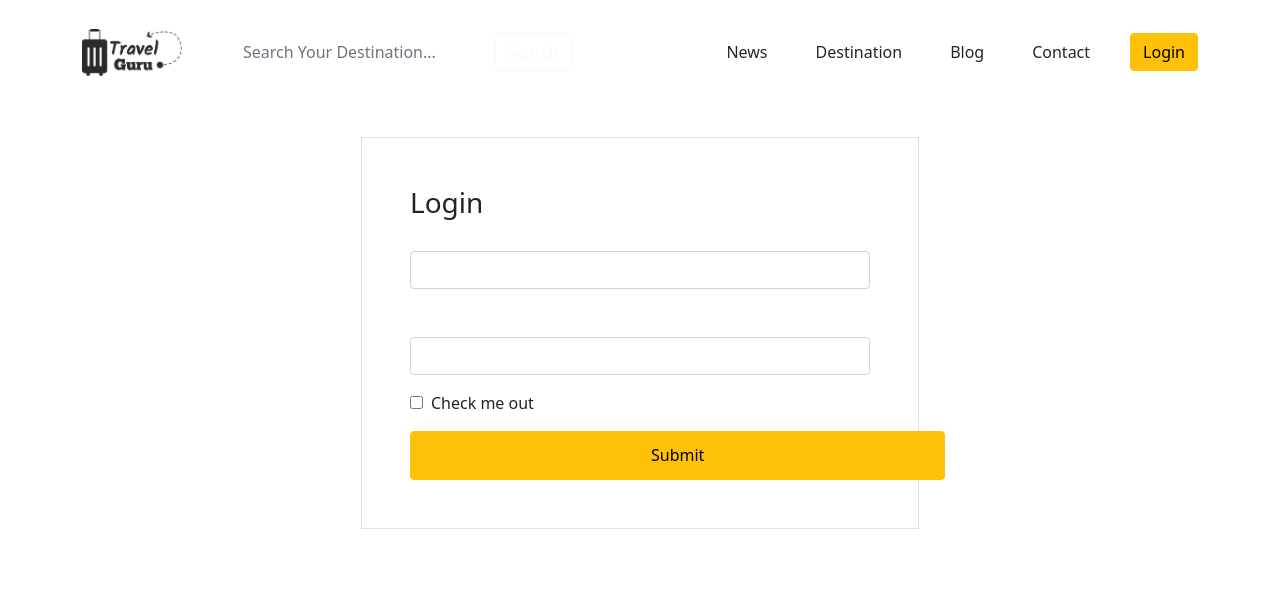
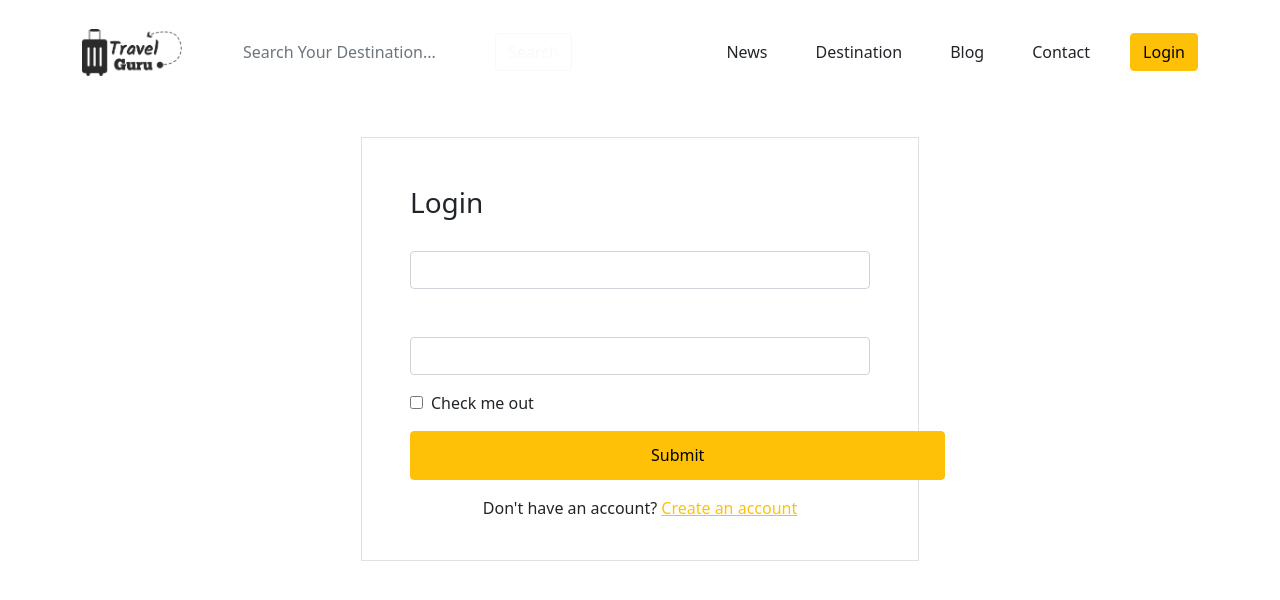
Before and after one commit to emonShimoul/travel-guru-react-client, a React (Create React App) app: page /login in a window 1280 px wide. Shown: the top 600 px of the page. Built offline with nearby package versions, Linux system fonts and the light colour scheme.

Commit message:
create register button

```diff
--- a/src/components/Login/Login.js
+++ b/src/components/Login/Login.js
@@ -1,11 +1,12 @@
 import React from 'react';
+import { Link } from 'react-router-dom';
 import './Login.css';
 
 const Login = () => {
     return (
         <div style={{background: "white"}}>
             <div className="container pt-5">
-                <form className='mx-auto w-50 bg-white p-5 border'>
+                <form className='mx-auto w-50 bg-white px-5 pt-5 pb-4 border'>
                 <h3 className='pb-4 text-start'>Login</h3>
                     <div className="mb-5">
                         {/* <label htmlFor="exampleInputEmail1" className="form-label">Email address</label> */}
@@ -20,7 +21,8 @@ const Login = () => {
                         <input type="checkbox" className="me-2" id="exampleCheck1" />
                         <label className="form-check-label" htmlFor="exampleCheck1">Check me out</label>
                     </div>
-                    <button type="submit" className="btn btn-warning login-btn">Submit</button>
+                    <button type="submit" className="btn btn-warning login-btn mb-3">Submit</button>
+                    <p>Don't have an account? <Link to="/register" className='text-warning'>Create an account</Link></p>
                 </form>
             </div>
         </div>
```
